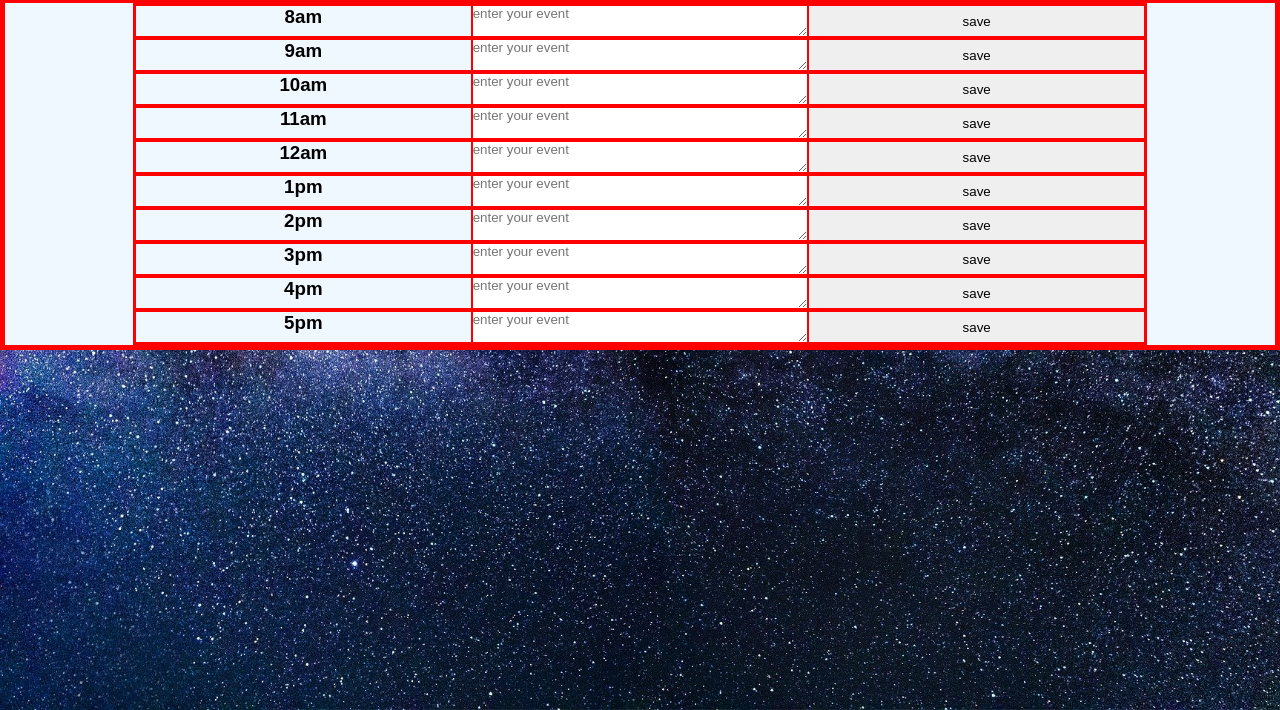
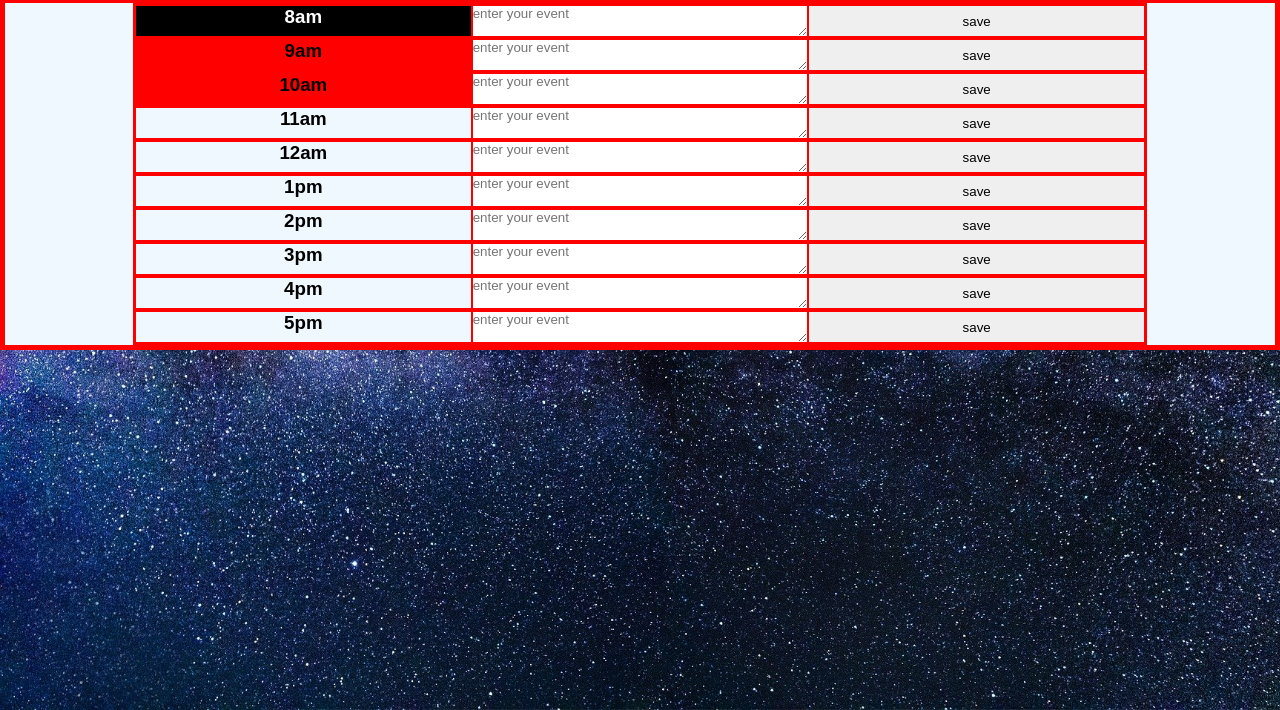
Before and after one commit to Ferrell4/work_day_calander, a plain HTML site: page index.html in a window 1280 px wide. Shown: the part 90-800 px from the top of the page. Drawn offline with nearby package versions, Linux system fonts and the light colour scheme.

Commit message:
trouble shooting

```diff
--- a/index.html
+++ b/index.html
@@ -25,17 +25,17 @@
         <section class="time-block">
             <div class="container">
                 <div class="time-grid">
-                    <div id ="8" class="block">
+                    <div id ="8" class="block past">
                         <h3>8am</h3>
                         <textarea name="" id="" class = "event" placeholder = "enter your event"></textarea>
                         <button>save</button>
                     </div>
-                    <div id ="9" class="block">
+                    <div id ="9" class="block present">
                         <h3>9am</h3>
                         <textarea name="" id="" class = "event" placeholder = "enter your event"></textarea>
                         <button>save</button>
                     </div>
-                    <div id ="10" class="block">
+                    <div id ="10" class="block future">
                         <h3>10am</h3>
                         <textarea name="" id="" class = "event" placeholder = "enter your event"></textarea>
                         <button>save</button>
```
